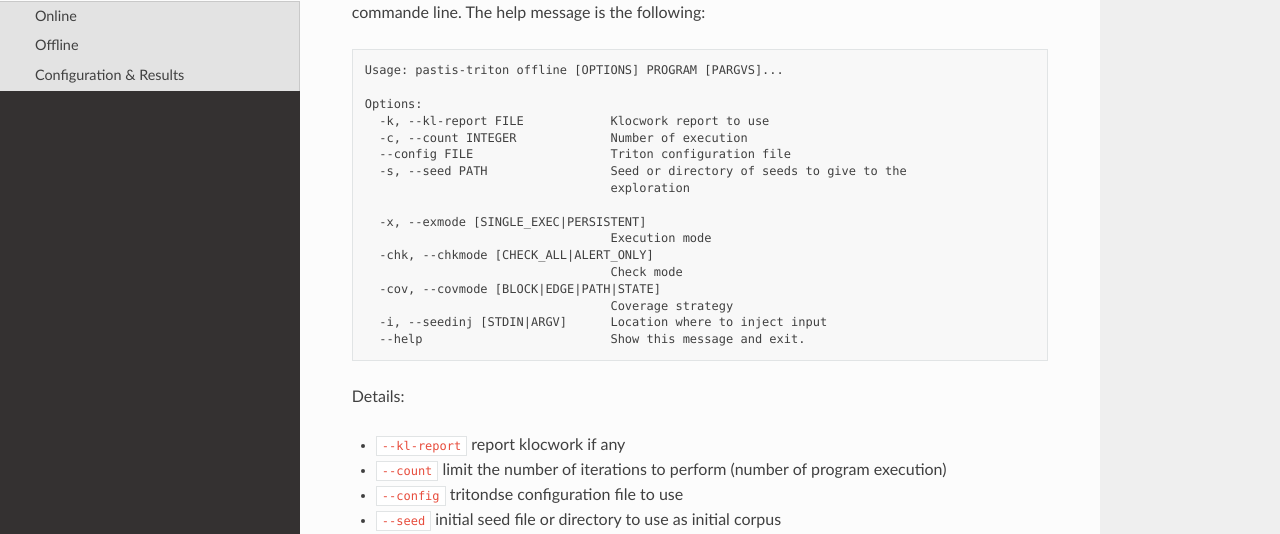
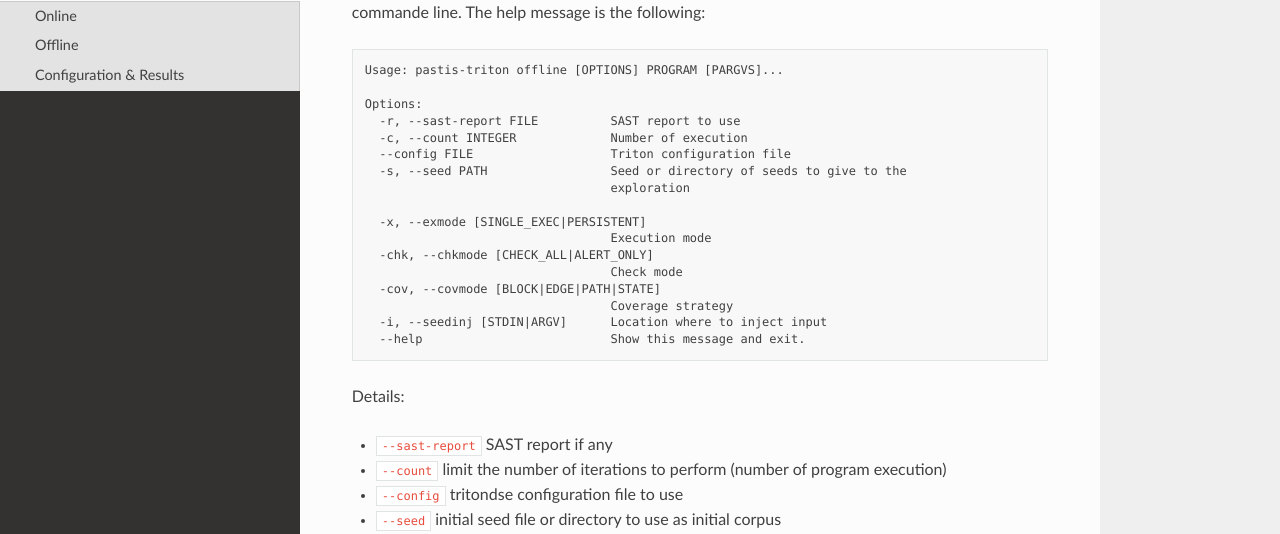
Before and after one commit to quarkslab/pastis, a Sphinx documentation site: the page built from doc/usage.rst, in a window 1280 px wide and 900 px high, scrolled down 595 px. Shown: the part 197-731 px from the top of the window. Built offline with Sphinx 7.4.7 and the Read the Docs theme 2.0.0, drawn with Linux system fonts in a browser that asks for light colours.

Commit message:
change kl to sast

```diff
--- a/doc/index.rst
+++ b/doc/index.rst
@@ -8,7 +8,7 @@
 
 The project Pastis-DSE provides a tritondse-tool built for PASTIS constraints.
 Among other things, it performs the communication with the broker, it handles
-the klocwork report, handles the coverage and validation of alertes and ensure
+the SAST report, handles the coverage and validation of alertes and ensure
 to send and share all appropriate data with the broker. It shows a concrete
 exemple of using the tritondse library to build an utility ``pastis-triton``
 that satisfy some specific constraints.
--- a/doc/installation.rst
+++ b/doc/installation.rst
@@ -5,7 +5,6 @@
 The steps to install it are:
 
 * Installing libpastis
-* Installing klocwork module
 * Installing Triton `(documentation) <https://triton.quarkslab.com/documentation/doxygen/index.html#install_sec>`_
 * Installing tritondse
 
--- a/doc/usage.rst
+++ b/doc/usage.rst
@@ -45,7 +45,7 @@
     Usage: pastis-triton offline [OPTIONS] PROGRAM [PARGVS]...
 
     Options:
-      -k, --kl-report FILE            Klocwork report to use
+      -r, --sast-report FILE          SAST report to use
       -c, --count INTEGER             Number of execution
       --config FILE                   Triton configuration file
       -s, --seed PATH                 Seed or directory of seeds to give to the
@@ -63,7 +63,7 @@
 
 Details:
 
-* ``--kl-report`` report klocwork if any
+* ``--sast-report`` SAST report if any
 * ``--count`` limit the number of iterations to perform (number of program execution)
 * ``--config`` tritondse configuration file to use
 * ``--seed`` initial seed file or directory to use as initial corpus
```
Also changed, not shown: README.md (+1 -4 lines), 2 other files.
